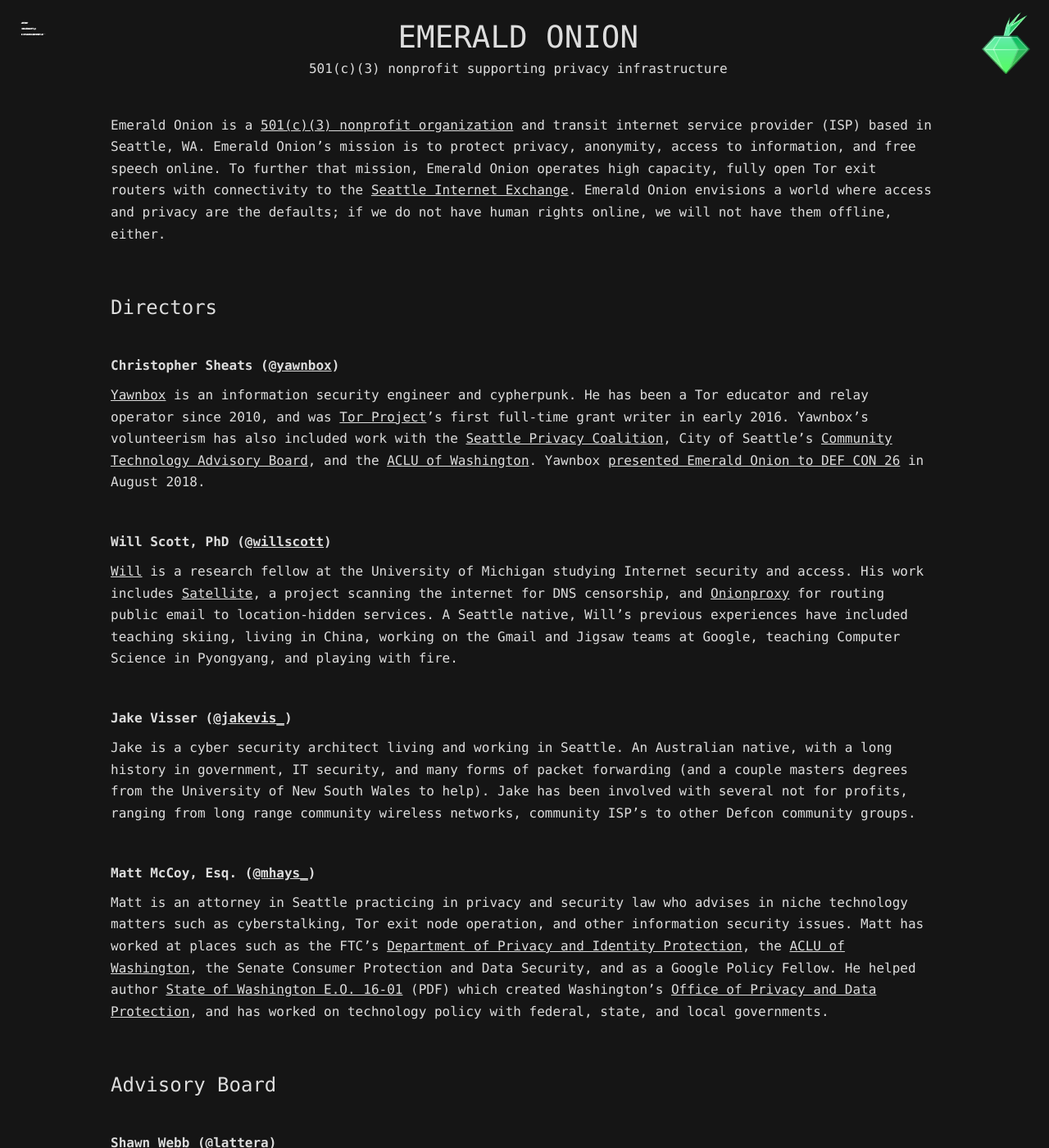
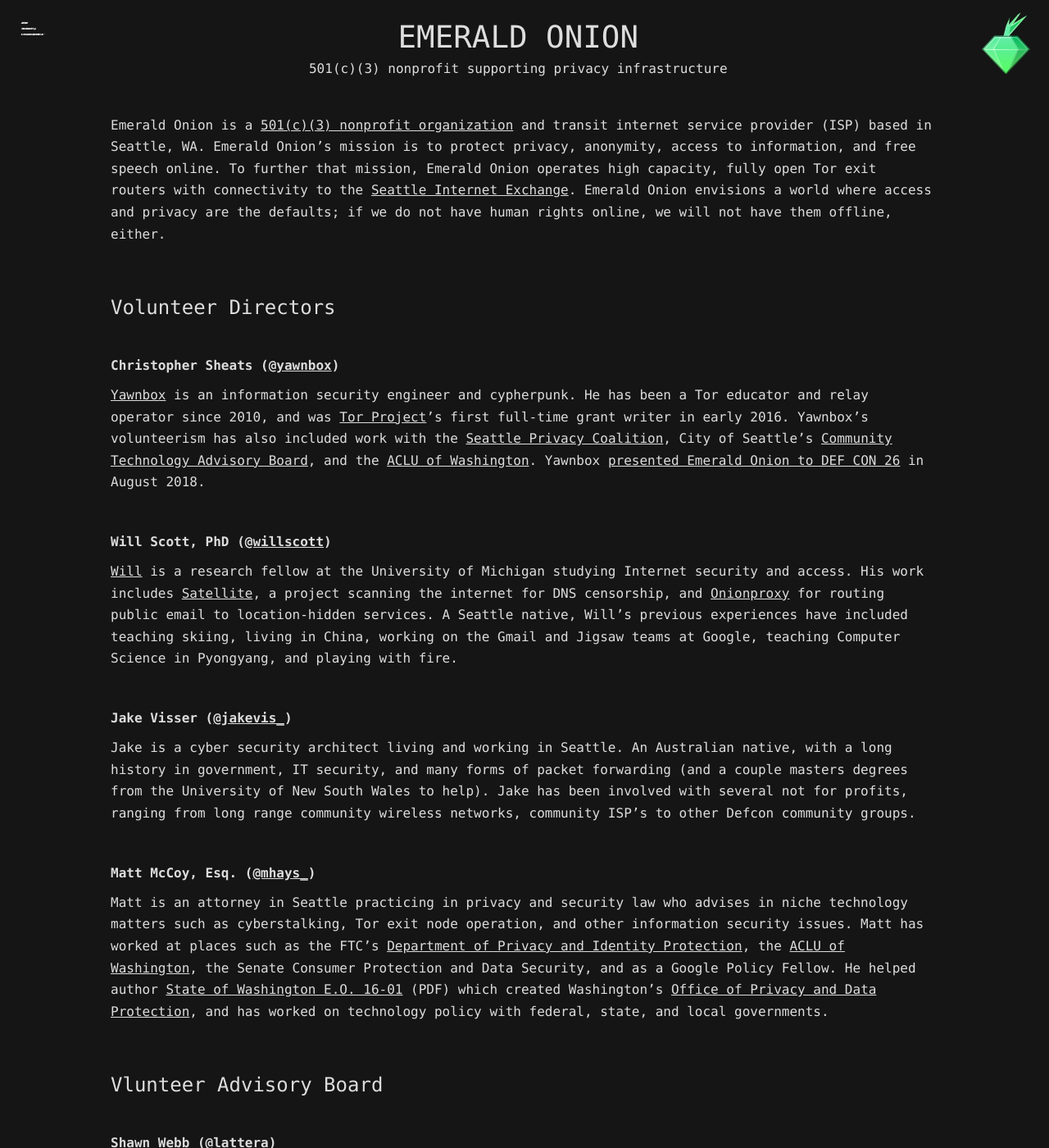
Before and after one commit to emeraldonion/emeraldonion.github.io, a Jekyll site: the page built from about/index.markdown, in a window 1280 px wide and 1400 px high. Shown: the whole window at 82% size. Built offline with Jekyll 4.4.1, drawn with Linux system fonts in a browser that asks for light colours; our own code applies the rules of GitHub Pages for plain Markdown files; some of the changed text lies outside the part shown.

Commit message:
fabulous name change, added volunteer denotation

```diff
--- a/about/index.markdown
+++ b/about/index.markdown
@@ -1,7 +1,7 @@
 Emerald Onion is a [501(c)(3) nonprofit organization](https://www.guidestar.org/profile/82-2009438) and transit internet service provider (ISP) based in Seattle, WA. Emerald Onion's mission is to protect privacy, anonymity, access to information, and free speech online. To further that mission, Emerald Onion operates high capacity, fully open Tor exit routers with connectivity to the [Seattle Internet Exchange](https://www.seattleix.net/). Emerald Onion envisions a world where access and privacy are the defaults; if we do not have human rights online, we will not have them offline, either.
 
 
-# Directors
+# Volunteer Directors
 
 
 #### Christopher Sheats ([@yawnbox](https://twitter.com/yawnbox))
@@ -28,7 +28,7 @@
 Matt is an attorney in Seattle practicing in privacy and security law who advises in niche technology matters such as cyberstalking, Tor exit node operation, and other information security issues. Matt has worked at places such as the FTC’s [Department of Privacy and Identity Protection](https://www.ftc.gov/about-ftc/bureaus-offices/bureau-consumer-protection/our-divisions/division-privacy-and-identity), the [ACLU of Washington](https://aclu-wa.org/), the Senate Consumer Protection and Data Security, and as a Google Policy Fellow. He helped author [State of Washington E.O. 16-01](http://www.governor.wa.gov/sites/default/files/exe_order/eo_16-01.pdf) (PDF) which created Washington’s [Office of Privacy and Data Protection](https://privacy.wa.gov/), and has worked on technology policy with federal, state, and local governments.
 
 
-# Advisory Board
+# Vlunteer Advisory Board
 
 
 #### Shawn Webb ([@lattera](https://twitter.com/lattera))
```
Also changed, not shown: other parts of about/index.markdown (+1 -1 lines).
